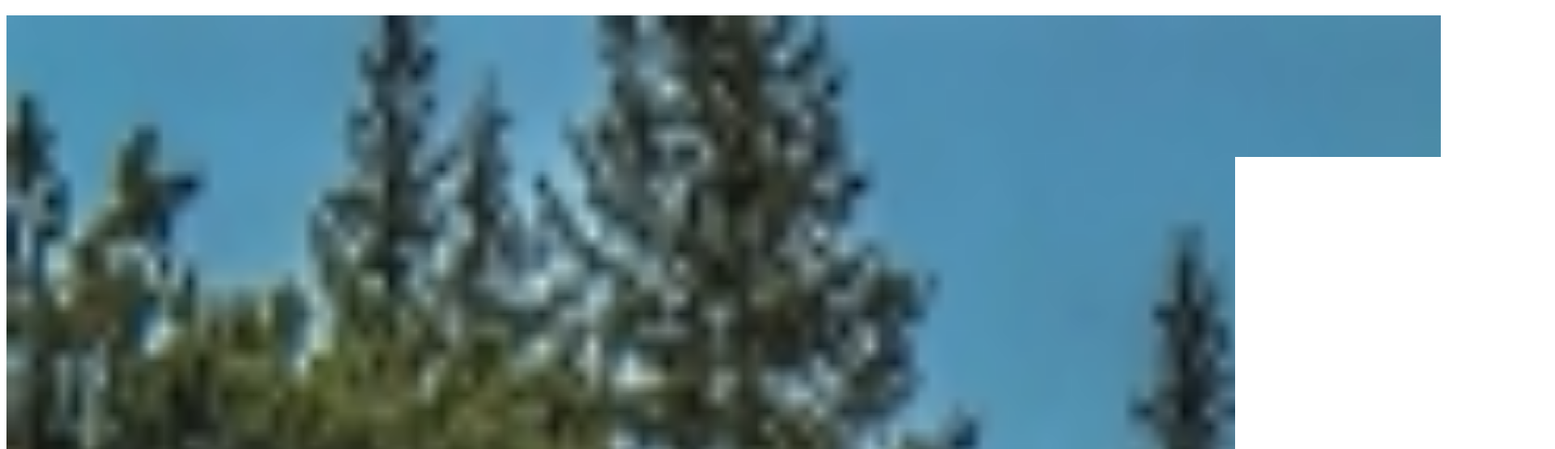
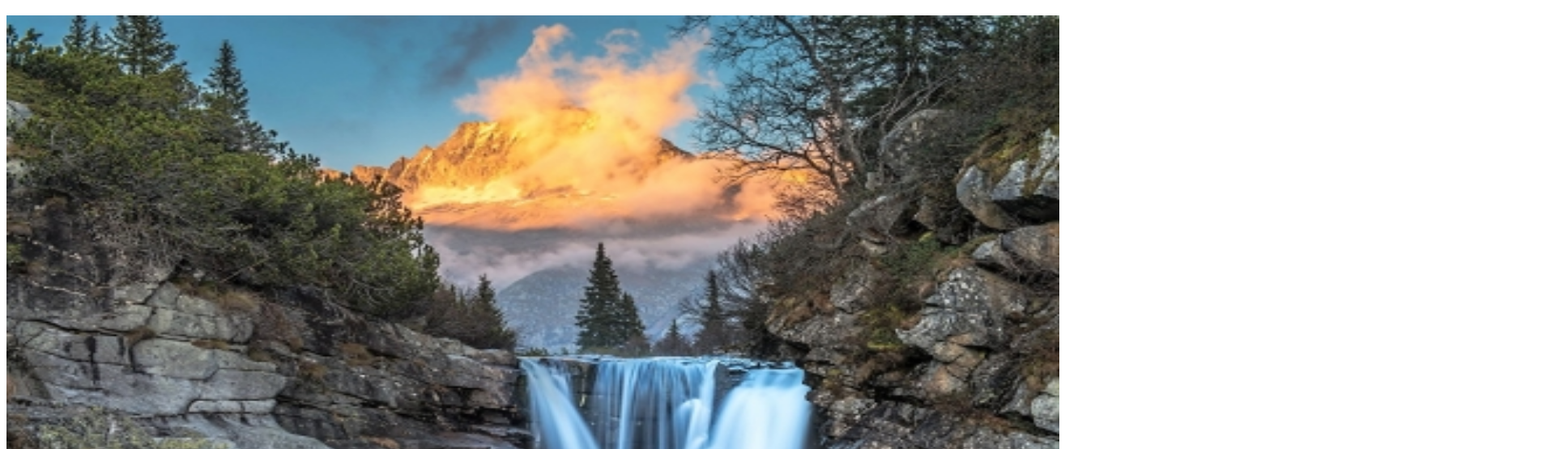
Before and after one commit to nabilcanan/nabilcanan.github.io, a plain HTML site: page index.html in a window 1280 px wide. Shown: the part 61-616 px from the top of the page at 81% size, 1920 px wide, since content can reach past the window. Drawn offline with Linux system fonts and the light colour scheme.

Commit message:
third  version

```diff
--- a/index.html
+++ b/index.html
@@ -13,7 +13,7 @@
         <p></p>
       </div>
 
-      <img src="MountainWaterfall.jpg" width="7000" height="7000" border="0" usemap="#map" />
+      <img src="MountainWaterfall.jpg" alt= "Mountain MountainWaterfall" width="1300" height="800" border="0" usemap="#map" />
       <img src="[MountainWaterfall] (imported)" width="450" height="351" border="0" usemap="#map" />
 
 
```
Also changed, not shown: 1 other file.
